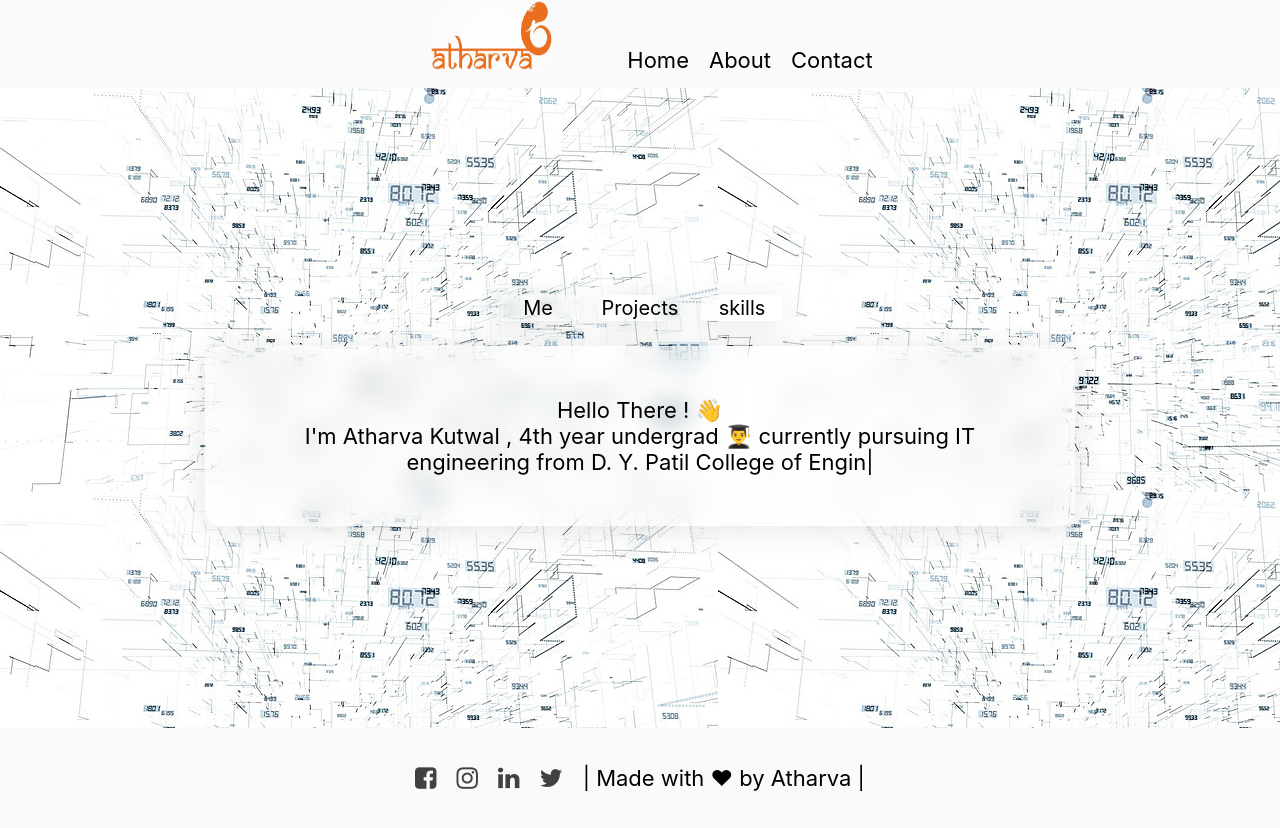
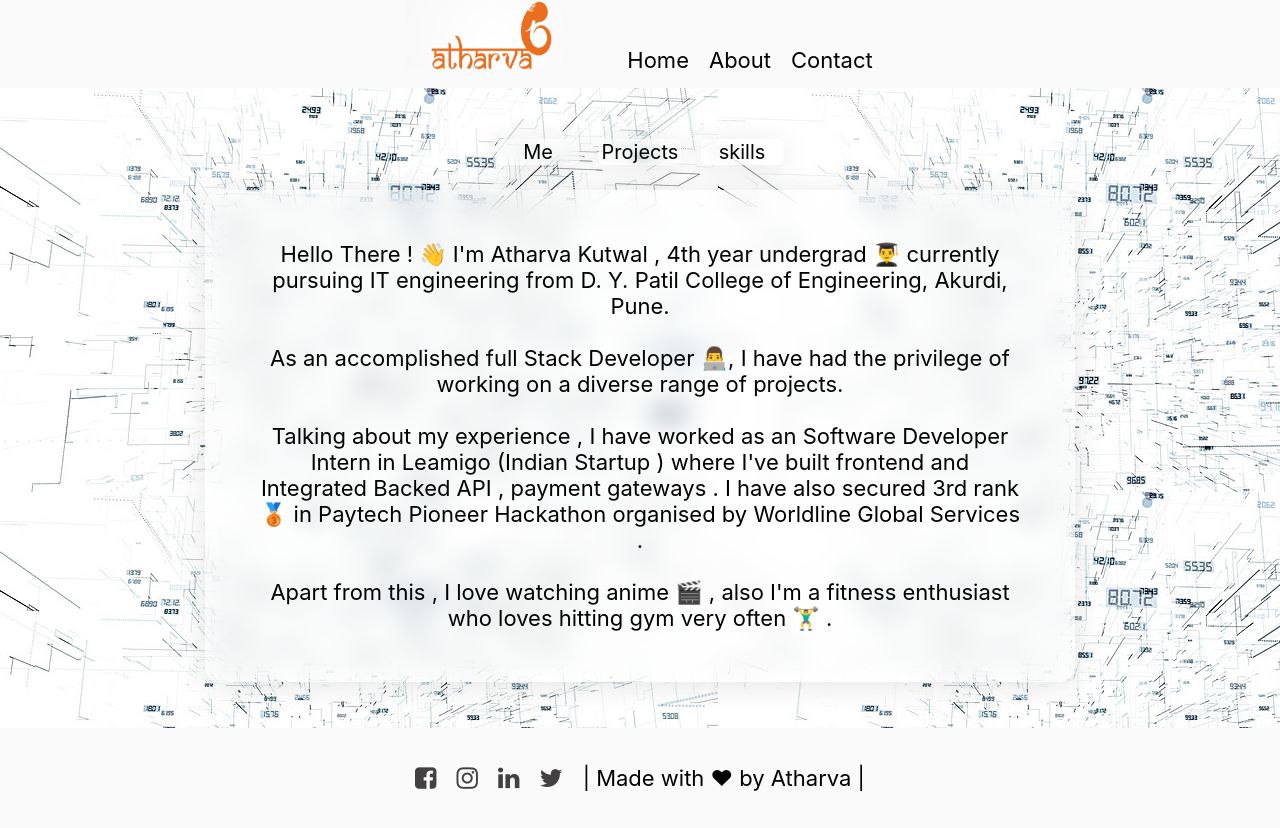
Before and after one commit to atharvakutwal2002/new-portfolio, a React (Create React App) app: page /about in a window 1280 px wide. Built offline with nearby package versions, Linux system fonts and the light colour scheme; a web font is replaced by a local one.

Commit message:
aboutme animation rem

```diff
--- a/src/components/About/AboutMe/AboutMe.js
+++ b/src/components/About/AboutMe/AboutMe.js
@@ -5,20 +5,21 @@ import { TypeAnimation } from "react-type-animation";
 const AboutMe = () => {
   return (
     <div className={classes.main}>
-      <TypeAnimation
+      {/* <TypeAnimation
         sequence={[
-          `Hello There ! 👋
-          I'm Atharva Kutwal , 4th year undergrad 👨‍🎓 currently pursuing IT engineering from D. Y. Patil College of Engineering, Akurdi, Pune. \n
-          As an accomplished full Stack Developer 👨‍💻, I have had the privilege of working on a diverse range of projects. \n
-          Talking about my experience , I have worked as an Software Developer Intern in Leamigo (Indian Startup ) where I've built frontend and Integrated Backed API , payment gateways . I have also secured 3rd rank 🥉 in Paytech Pioneer Hackathon organised by Worldline Global Services .\n
-          Apart from this , I love watching anime 🎬 , also I'm a fitness enthusiast who loves hitting gym very often 🏋️‍♂️ .`,
+          ``,
           1000,
           "",
         ]}
         speed={60}
         style={{ whiteSpace: "pre-line" }}
-        repeat={Infinity}
-      />
+
+      /> */}
+      Hello There ! 👋
+          I'm Atharva Kutwal , 4th year undergrad 👨‍🎓 currently pursuing IT engineering from D. Y. Patil College of Engineering, Akurdi, Pune. <br/> <br/>
+          As an accomplished full Stack Developer 👨‍💻, I have had the privilege of working on a diverse range of projects. <br/> <br/>
+          Talking about my experience , I have worked as an Software Developer Intern in Leamigo (Indian Startup ) where I've built frontend and Integrated Backed API , payment gateways . I have also secured 3rd rank 🥉 in Paytech Pioneer Hackathon organised by Worldline Global Services .<br/> <br/>
+          Apart from this , I love watching anime 🎬 , also I'm a fitness enthusiast who loves hitting gym very often 🏋️‍♂️ .
     </div>
   );
 };
```
